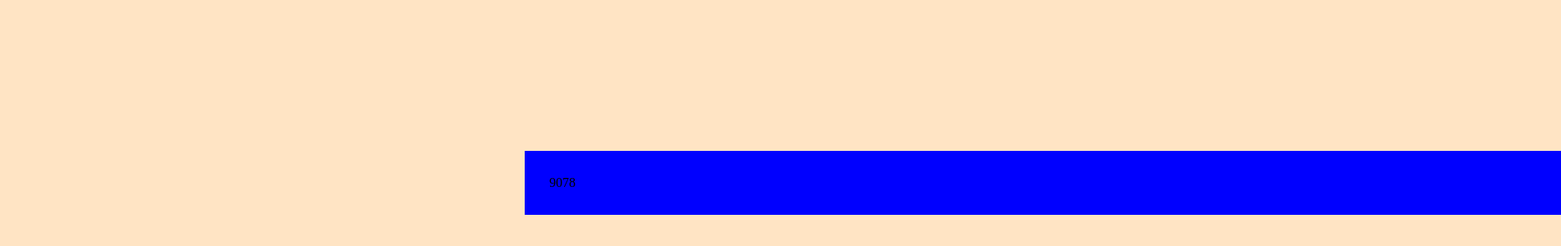
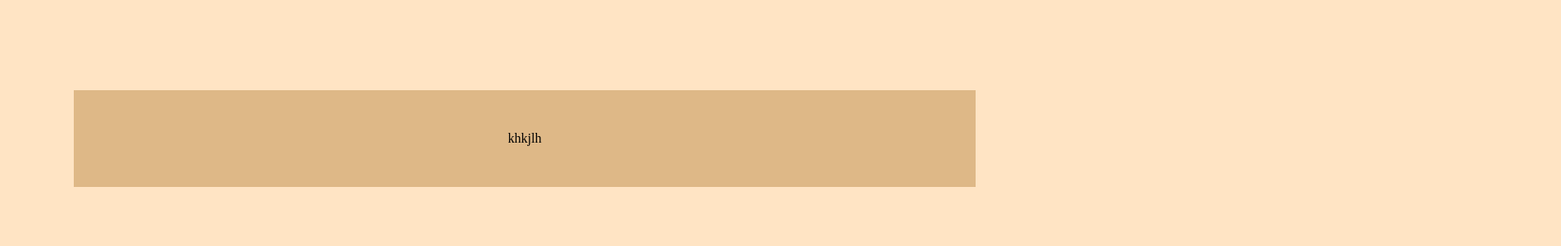
Before and after one commit to Lyyte/Trivia-Game, a plain HTML site: page index.html in a window 1280 px wide. Shown: the part 448-748 px from the top of the page at 82% size, 1904 px wide, since content can reach past the window. Drawn offline with Linux system fonts and the light colour scheme.

Commit message:
adjusted centering on container div

```diff
--- a/assets/styles/style.css
+++ b/assets/styles/style.css
@@ -3,9 +3,17 @@ body {
 }
 
 .center {
+    float: right;
+    position: relative;
+    right: 50%;
+    }
+
+.container {
+    padding: 50px;
+    margin-top: 50%;
     position: relative;
     left: 50%;
-    margin-top: 50%;
-    background-color: blue;
-    padding: 30px;
-    }
+    text-align: center;
+    background-color: burlywood;
+    width: 1000px;
+}
--- a/index.html
+++ b/index.html
@@ -14,9 +14,9 @@
     src="https://code.jquery.com/jquery-3.4.1.js%22%3E"></script>
     <script src="./assets/javascript/game.js"></script>
 
-    <div class="center"> 9078
+    <div class="center">
         <div class="container">
-
+                khkjlh
         </div>
 
     </div>
```
